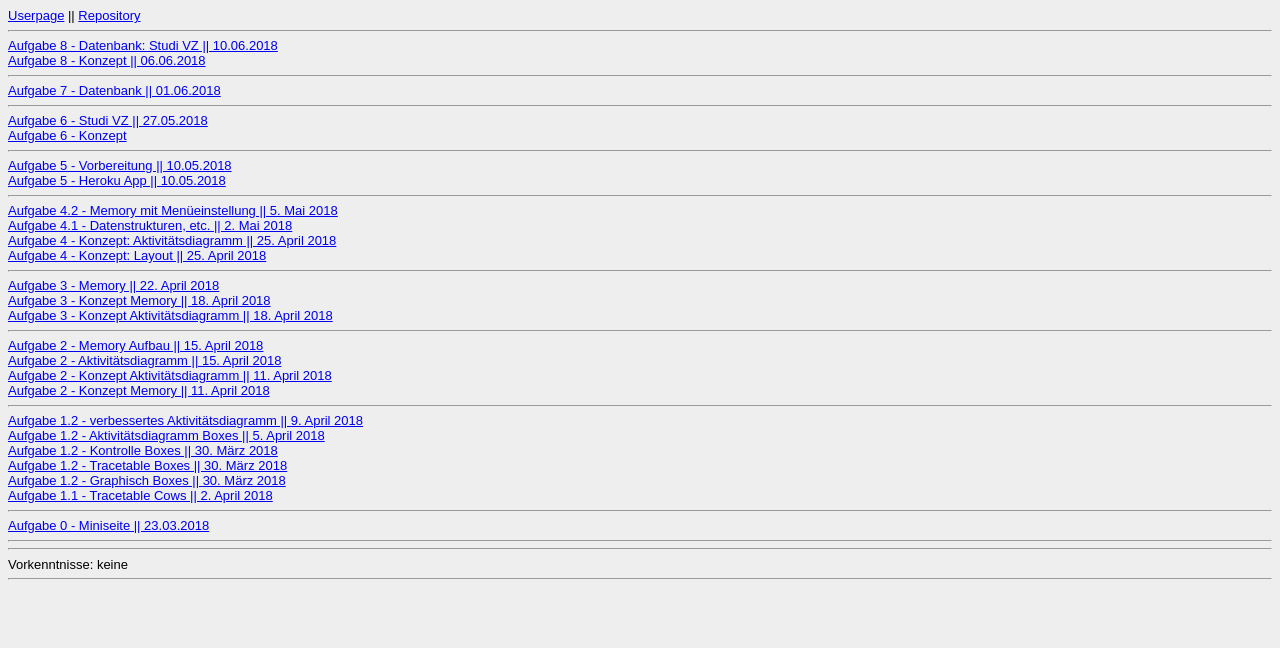
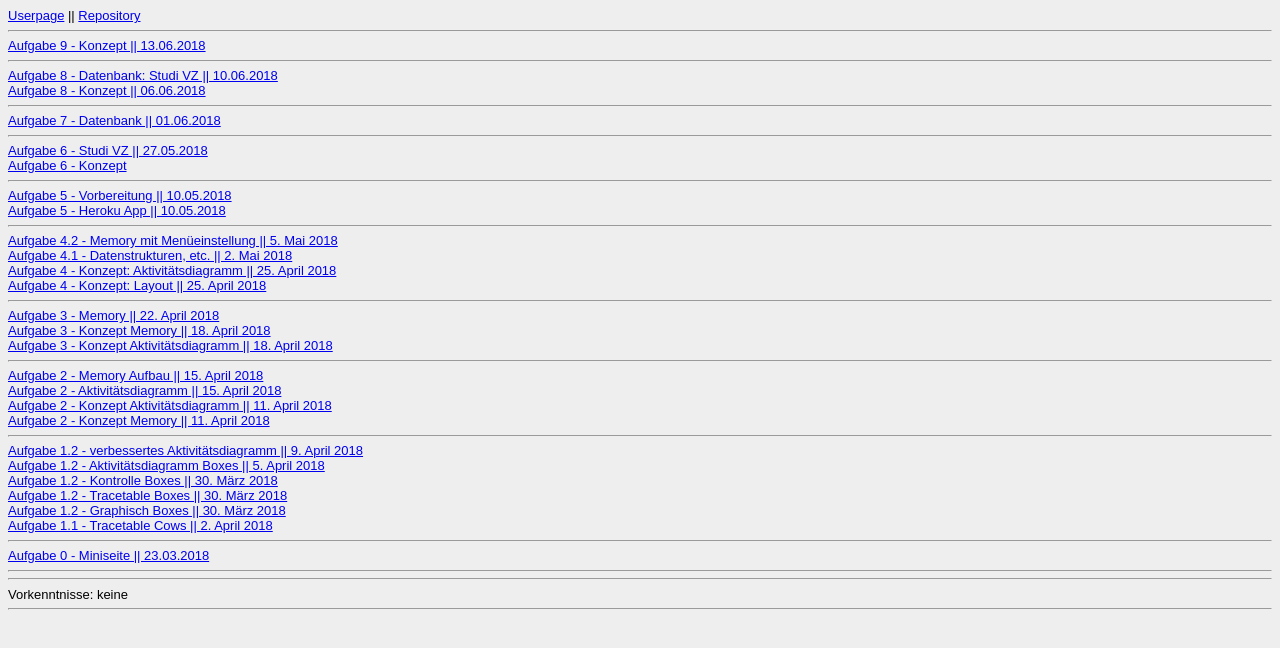
Before and after one commit to alenamaria/alenamaria.github.io, a website: page Steckbrief/steckbrief.htm in a window 1280 px wide. Drawn offline with Linux system fonts and the light colour scheme.

Commit message:
Aktualisierung des Steckbriefs (Link zum Konzept zu Aufgabe 9)

```diff
--- a/Steckbrief/steckbrief.htm
+++ b/Steckbrief/steckbrief.htm
@@ -20,6 +20,10 @@ body {
 	<br>
 	<hr>
 
+	<a
+		href="https://alenamaria.github.io/EIA2/Aufgabe%209/Konzept.pdf" target="_blank">Aufgabe 9 - Konzept || 13.06.2018</a>
+	<br>
+	<hr>
 	<a
 		href="https://alenamaria.github.io/EIA2/Aufgabe%208/DatabaseClient.html" target="_blank">Aufgabe 8 - Datenbank: Studi VZ || 10.06.2018</a>
 	<br>
```
